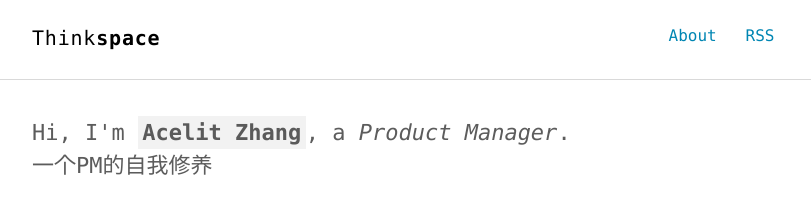
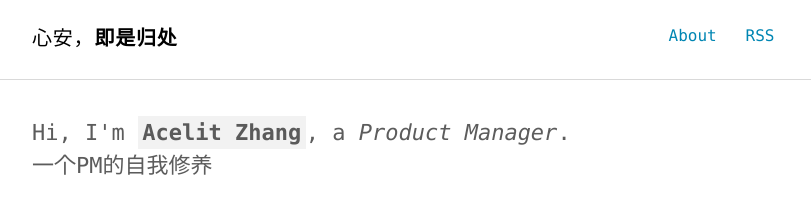
Before and after one commit to iamzx/iamzx.github.io, a Jekyll site: the page built from index.html, in a window 1280 px wide. Shown: the top 217 px of the page, without its empty margins (232-1043 px from the left). Built offline with Jekyll 4.4.1, drawn with Linux system fonts in a browser that asks for light colours.

Commit message:
Update _config.yml

```diff
--- a/_config.yml
+++ b/_config.yml
@@ -1,18 +1,18 @@
 
 # SEO settings
-title: "Think"
-title2: "space" # default: ""
+title: "心安，"
+title2: "即是归处" # default: ""
 description: "Just another minimalist Jekyll theme for technical writing."
 keywords: "Jekyll, theme, free, download, SEO, blog, web, minimalist, thinkspace"
 url: http://heiswayi.github.io/thinkspace # site url
 baseurl: "" # apply repo name if use it under gh-pages branch
 # baseurl: null # apply null if repo name is something like username.github.io
 
-google_analytics: UA-XXXXX-XX
-repo: http://github.com/heiswayi/thinkspace
-disqus_shortname: "hnbloggithub"
-twitter_username: "HeiswayiNrird"
-comments: true
+google_analytics:
+repo:
+disqus_shortname: ""
+twitter_username: ""
+comments: false
 
 # Build settings
 permalink   : /:year/:title/
```
